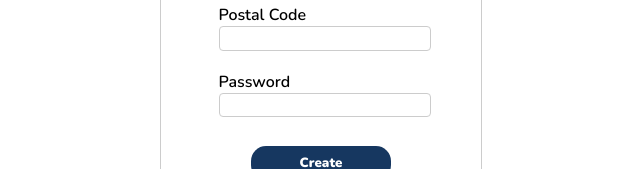
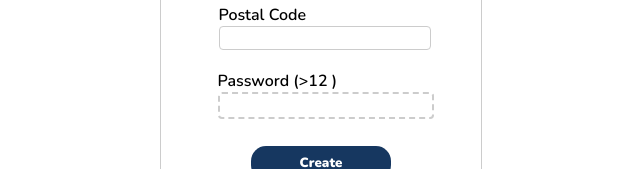
Before and after one commit to OAMK-VPN/CustomerApp_frontend, a React (Create React App) app: page /CreateAccount in a window 1280 px wide. Shown: the part 477-646 px from the top of the page, without its empty margins (319-959 px from the left). Built offline with nearby package versions, Linux system fonts and the light colour scheme.

Commit message:
input validation & small improvements

```diff
--- a/src/Pages/CreateAccount/SignUp.js
+++ b/src/Pages/CreateAccount/SignUp.js
@@ -1,4 +1,5 @@
 import React, { useState } from "react";
+import toast, { Toaster } from 'react-hot-toast';
 import { useNavigate } from 'react-router-dom';
 import { Link } from "react-router-dom";
 import styles from "./SignUp.module.css";
@@ -11,8 +12,8 @@ export const SignUp = (props) => {
     const [postalCode, setPostalCode] = useState('');
     const [address, setAddress] = useState('');
     const [city, setCity] = useState('');
+    const [valid, setValid] = useState(null);
     const navigate = useNavigate();
-
 
 
     const InputSanitazier_city = (e) => {
@@ -25,11 +26,30 @@ export const SignUp = (props) => {
       setName(sanitaziedInput);
     }
 
+    const checkPasswordlen = () => {
+      setValid(password.length >= 12);
+    }
+
 
 
     const submitHandler = async (e) => {
         e.preventDefault();
-        let usrnm = Math.random().toString(24).substring(2,12);
+        if (!email || !name || !city || !address || !postalCode || !password) {
+          toast.error("Please fill all the details", {
+            duration: 1000,
+            style: {
+              color: '#163760',
+            },
+            iconTheme: {
+              primary: '#163760',
+            }
+          });
+          return
+        }
+
+
+        let usrnm = Math.random().toString(24).substring(2,12); // username gen
+
         try {
           const response = await fetch('http://localhost:8080/api/users/signup', {
             method: 'POST',
@@ -51,10 +71,18 @@ export const SignUp = (props) => {
             alert(`Your username: ${usrnm}`);
             navigate('/');
           } else {
-            alert(`This user already exists`);
+            //alert(`This user already exists`);
           }
         } catch (error) {
-          alert('error');
+          toast.error("Error", {
+            duration: 1000,
+            style: {
+              color: '#163760',
+            },
+            iconTheme: {
+              primary: '#163760',
+            }
+          });
         }
       };
 
@@ -64,6 +92,7 @@ export const SignUp = (props) => {
             <img
               src = {new_account}
               style={{ width: '25%', height: 'auto', paddingTop: "8%", paddingBottom: "8%"}}
+              alt = 'Create an account'
             />
 
             {/* Email */}
@@ -134,20 +163,24 @@ export const SignUp = (props) => {
 
             {/* Password */}
             <div className= {styles.input_boxp}>
-              <label className={styles.label} htmlFor="password">Password</label><br/>
+              <label className={styles.label} htmlFor="password">Password {'(>12 )'}</label><br/>
               <input
-                className={styles.input_box}
+                className={valid ? styles.input_box : styles.input_box_inv}
                 id = "password"
                 value={password}
-                onChange={event => setPassword(event.target.value)}
+                onChange={event => {
+                  setPassword(event.target.value);
+                  checkPasswordlen();
+                }}
                 name="password"
                 type="password"
               />
             </div>
 
-        <button className={styles.create_button}>Create</button>
+        <button className={styles.create_button} onClick={submitHandler}>Create</button>
         <Link to={`/login`} className={styles.account_already}>Already have an account?</Link>
         </form>
+        <Toaster />
     </div>
     )
 }
--- a/src/Pages/CreateAccount/SignUp.module.css
+++ b/src/Pages/CreateAccount/SignUp.module.css
@@ -30,6 +30,17 @@
   width: 95%;
   height: 10%;
   margin-bottom: 5%;
+}
+
+.input_box_inv {
+  width: 95%;
+  height: 10%;
+  margin-bottom: 5%;
+  border: 2px dashed #cccccc;
+}
+
+.input_box_inv:focus {
+  outline: #163760;
 }
 
 
```
